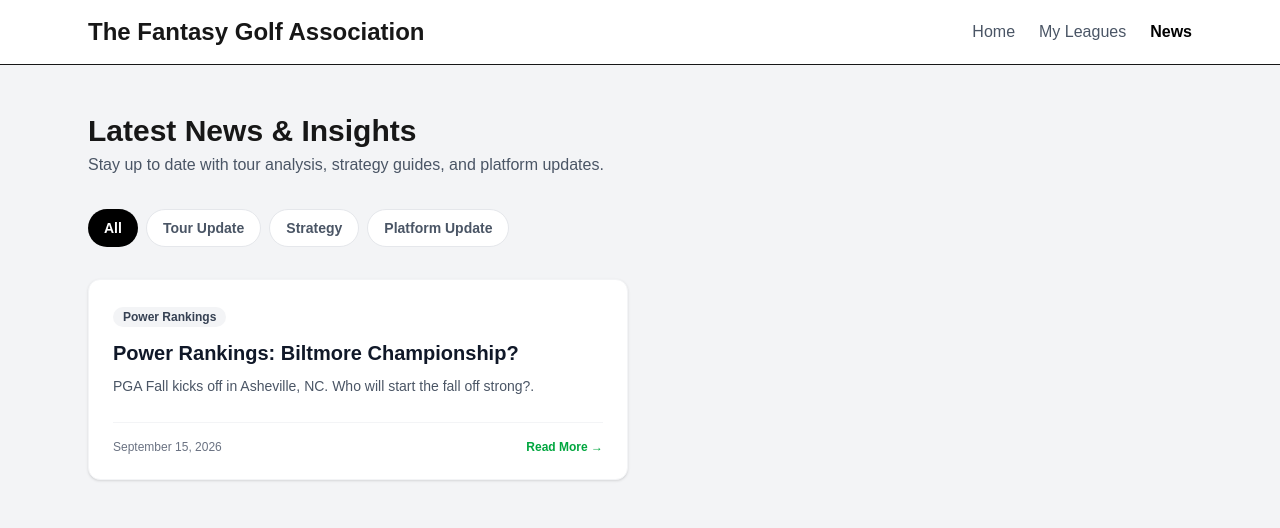
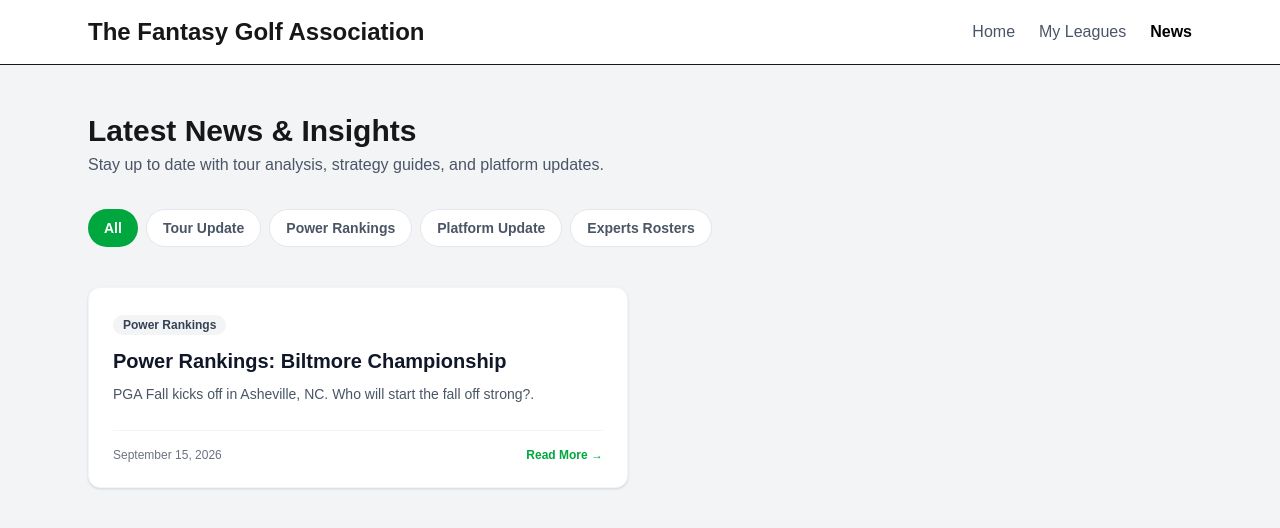
Before and after one commit to ryan20w/FantasyGolfAssociation, a Next.js app: page /news in a window 1280 px wide. Shown: the top 528 px of the page. Built offline with nearby package versions, Linux system fonts and the light colour scheme.

Commit message:
Small Update

```diff
--- a/app/data/articles.ts
+++ b/app/data/articles.ts
@@ -31,7 +31,6 @@ export function getAllArticles() {
       excerpt: data.excerpt,
       date: data.date,
       category: data.category,
-      readTime: data.readTime,
     };
   });
 
--- a/app/lib/Articles.ts
+++ b/app/lib/Articles.ts
@@ -27,7 +27,6 @@ export function getAllArticles() {
       excerpt: data.excerpt || "",
       date: data.date || "",
       category: data.category || "General",
-      readTime: data.readTime || "3 min read",
     };
   });
 
--- a/app/news/NewsClientView.tsx
+++ b/app/news/NewsClientView.tsx
@@ -6,7 +6,7 @@ import Link from 'next/link';
 export default function NewsClientView({ articles }: { articles: any[] }) {
   const [selectedCategory, setSelectedCategory] = useState("All");
 
-  const categories = ["All", "Tour Update", "Strategy", "Platform Update"];
+  const categories = ["All", "Tour Update", "Power Rankings", "Platform Update", "Experts Rosters"];
 
   const filteredArticles = selectedCategory === "All"
     ? articles
@@ -31,18 +31,18 @@ export default function NewsClientView({ articles }: { articles: any[] }) {
           <p className="text-gray-600 mt-1">Stay up to date with tour analysis, strategy guides, and platform updates.</p>
         </div>
 
-        <div className="flex flex-wrap gap-2 mb-8">
-          {categories.map((cat) => (
+<div className="flex gap-2 mb-8 overflow-x-auto pb-2">
+  {categories.map((category) => (
     <button
-              key={cat}
-              onClick={() => setSelectedCategory(cat)}
-              className={`px-4 py-2 rounded-full text-sm font-semibold transition ${
-                selectedCategory === cat
-                  ? "bg-black text-white"
-                  : "bg-white text-gray-600 border border-gray-200 hover:bg-gray-50"
+      key={category}
+      onClick={() => setSelectedCategory(category)}
+      className={`px-4 py-2 rounded-full text-sm font-semibold transition-colors ${
+        selectedCategory === category
+          ? "bg-green-600 text-white"
+          : "bg-white text-gray-600 hover:bg-gray-100 border border-gray-200"
       }`}
     >
-              {cat}
+      {category}
     </button>
   ))}
 </div>
--- a/app/news/[id]/page.tsx
+++ b/app/news/[id]/page.tsx
@@ -38,7 +38,6 @@ export default async function ArticlePage({ params }: { params: Promise<{ id: st
         <div className="flex items-center gap-4 text-sm text-gray-500 mb-8 pb-4 border-b border-gray-100">
           <span>{article.date}</span>
           <span>•</span>
-          <span>{article.readTime}</span>
         </div>
 
         {/* Paragraph splitting logic applied here */}
--- a/app/page.tsx
+++ b/app/page.tsx
@@ -26,11 +26,14 @@ export default function Home() {
             <Link href="/news" className="text-gray-600 hover:text-black">
               News
             </Link>
+            <Link href="/news" className="text-gray-600 hover:text-black">
+              Contact
+            </Link>
           </nav>
         </div>
       </header>
 
-      {/* Hero */}
+      {/* Title Stuff */}
       <section className="max-w-6xl mx-auto px-6 py-20">
         <p className="text-sm font-semibold uppercase tracking-wider text-gray-500 mb-4">
           The Premier Fantasy Golf Destination
@@ -90,7 +93,7 @@ export default function Home() {
         </div>
       </section>
 
-      {/* Weekly Contests */}
+      {/* Contests */}
       <section className="max-w-6xl mx-auto px-6 pb-20">
         <h2 className="text-2xl font-bold mb-6">
           Weekly Contests
--- a/content/article1.md
+++ b/content/article1.md
@@ -1,6 +1,6 @@
 ---
 id: "1"
-title: "Power Rankings: Biltmore Championship?"
+title: "Power Rankings: Biltmore Championship"
 excerpt: "PGA Fall kicks off in Asheville, NC. Who will start the fall off strong?."
 date: "September 15, 2026"
 category: "Power Rankings"
```
Lines whose indentation alone changed are shown as unchanged.
